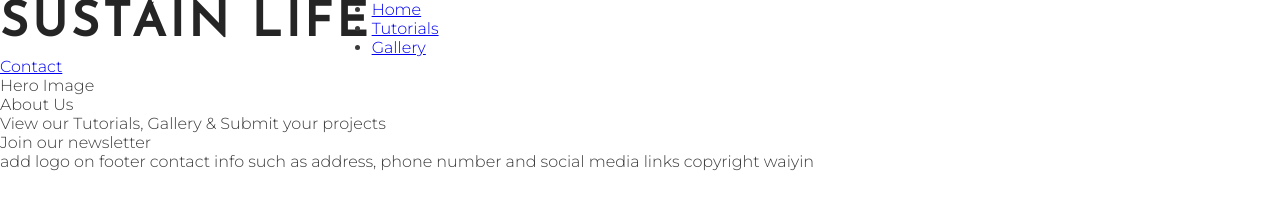
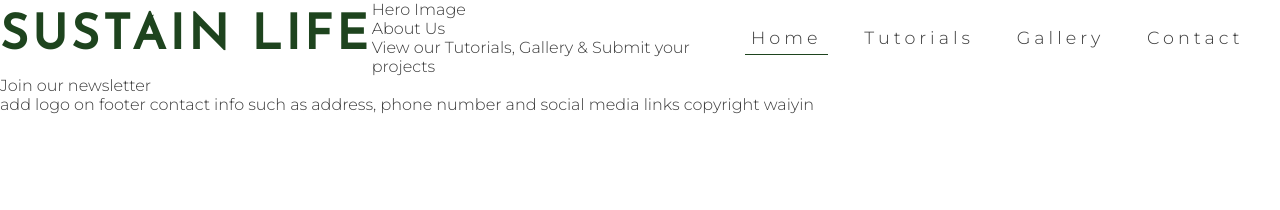
Before and after one commit to nameiswaiyinsin/sustainlife, a plain HTML site: page index.html in a window 1280 px wide. Drawn offline with Linux system fonts and the light colour scheme.

Commit message:
Style navigation links, restyle logo, add comments in html to mark each section of the index.html page

```diff
--- a/assets/css/style.css
+++ b/assets/css/style.css
@@ -24,4 +24,39 @@ h1, h2 {
 #logo {
     float: left;
     font-size: 300%;
+    color: #1e441e;
 }
+
+/* navigation links */
+
+#menu {
+    font-size: 110%;
+    letter-spacing: 4px;
+    float: right;
+}
+
+#menu, #logo {
+    line-height: 75px;
+}
+
+#menu li {
+    float: left;
+    list-style-type: none;
+    margin-right: 30px;
+}
+
+#menu a {
+    text-decoration: none;
+    color: inherit;
+    padding: 0.4rem;
+}
+
+#menu a:hover {
+    background-color: #1e441e;
+    color: white;
+    border-radius: 5px;
+}
+
+.active {
+    border-bottom: 1px solid #1e441e;
+}
--- a/index.html
+++ b/index.html
@@ -15,14 +15,15 @@
 </head>
 
 <body>
+    <!-- logo and navigation -->
     <header>
         <a href="index.html">
             <h1 id="logo">Sustain Life</h1>
         </a>
         <nav>
-            <ul>
+            <ul id="menu">
                 <li>
-                    <a href="index.html">Home</a>
+                    <a href="index.html" class="active">Home</a>
                 </li>
                 <li>
                     <a href="#">Tutorials</a>
@@ -37,18 +38,23 @@
         </nav>
 
     </header>
+    <!-- hero image -->
     <section>
         Hero Image
     </section>
+    <!-- welcome & about us section -->
     <section>
         About Us
     </section>
+    <!-- link to tutorials, gallery and contact page -->
     <section>
         View our Tutorials, Gallery & Submit your projects
     </section>
+    <!-- newsletter form sign up -->
     <section>
         Join our newsletter
     </section>
+    <!-- footer -->
     <footer>
         add logo on footer
         contact info such as address, phone number
```
